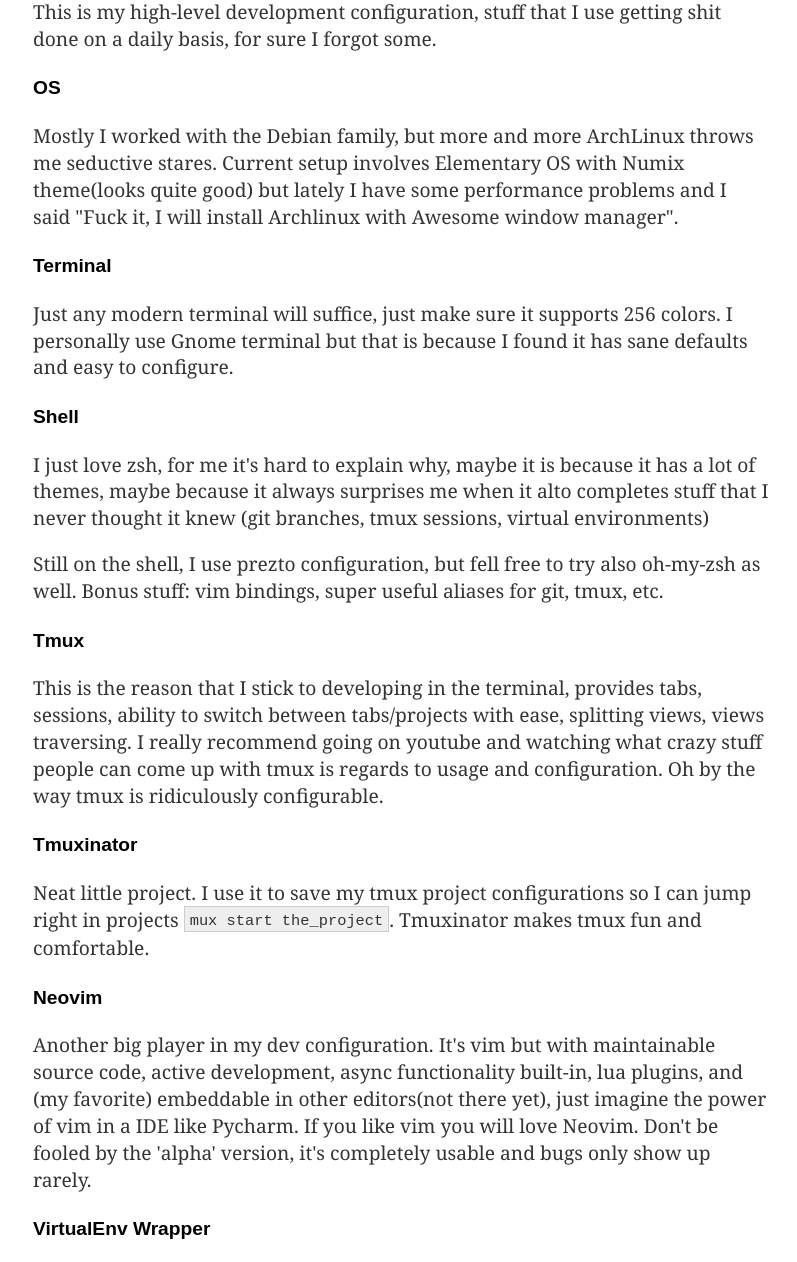
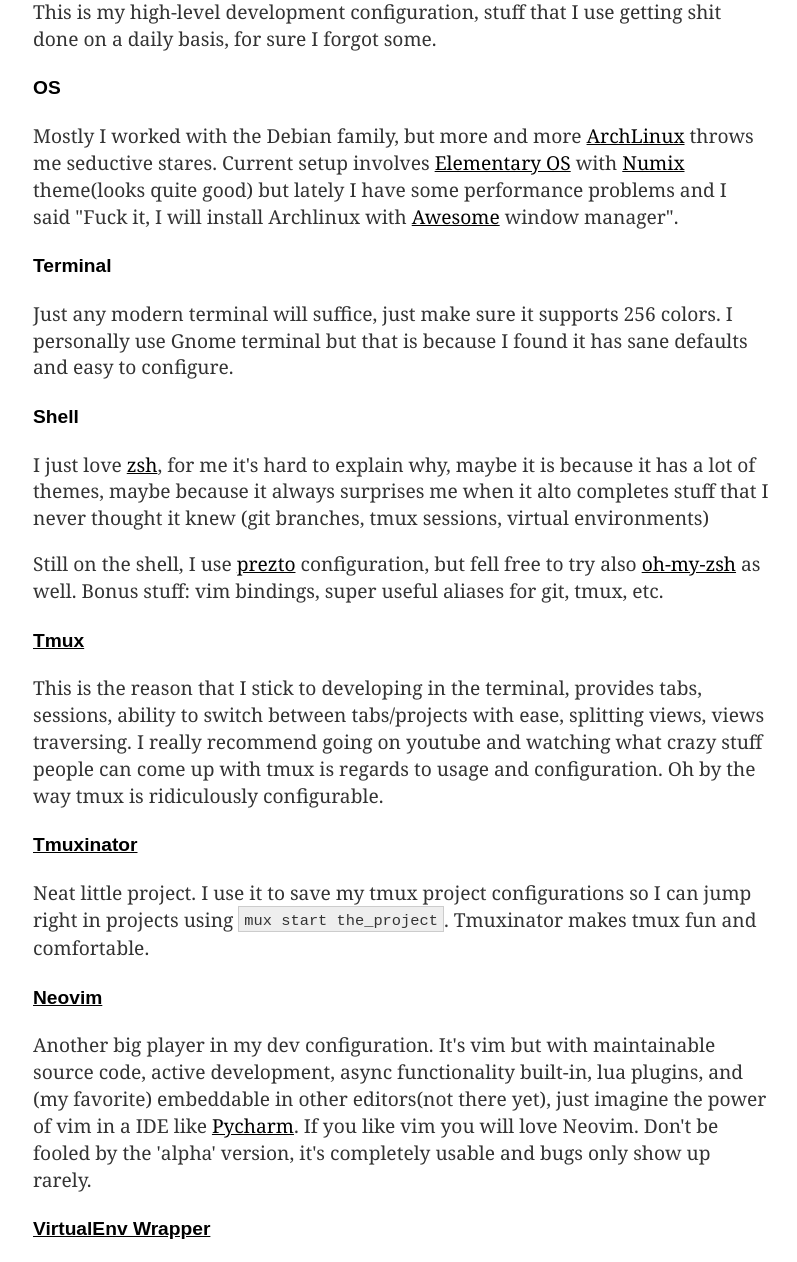
Before and after one commit to BontaVlad/BontaVlad.github.io, a Jekyll site: the page built from _posts/2015-06-11-my-life-in-the-terminal.md, in a window 1280 px wide and 1400 px high, scrolled down 658 px. Shown: the part 138-1400 px from the top of the window, without its empty margins (351-1148 px from the left). Built offline with Jekyll 4.4.1, drawn with Linux system fonts in a browser that asks for light colours; part of the change alters nothing that is shown; some of the changed text lies outside the part shown.

```diff
--- a/_posts/2015-06-11-my-life-in-the-terminal.md
+++ b/_posts/2015-06-11-my-life-in-the-terminal.md
@@ -20,10 +20,11 @@ This is my high-level development configuration, stuff that I use getting shit
 done on a daily basis, for sure I forgot some.
 
 ####OS
-Mostly I worked with the Debian family, but more and more ArchLinux throws me
-seductive stares. Current setup involves Elementary OS with Numix theme(looks
-quite good) but lately I have some performance problems and I said "Fuck it, I
-will install Archlinux with Awesome window manager".
+Mostly I worked with the Debian family, but more and more
+[ArchLinux][arch-linux-link] throws me
+seductive stares. Current setup involves [Elementary OS][elementary-link] with [Numix][numix-link]
+theme(looks quite good) but lately I have some performance problems and I said "Fuck it, I
+will install Archlinux with [Awesome][awesome-link] window manager".
 
 ####Terminal
 Just any modern terminal will suffice, just make sure it supports 256 colors. I
@@ -31,72 +32,74 @@ personally use Gnome terminal but that is because I found it has sane defaults
 and easy to configure.
 
 ####Shell
-I just love zsh, for me it's hard to explain why, maybe it is because it has a
+I just love [zsh][zsh-link], for me it's hard to explain why, maybe it is because it has a
 lot of themes, maybe because it always surprises me when it alto completes stuff
 that I never thought it knew (git branches, tmux sessions, virtual environments)
 
-Still on the shell, I use prezto configuration, but fell free to try also
-oh-my-zsh as well.  Bonus stuff: vim bindings, super useful aliases for git,
+Still on the shell, I use [prezto][prezto-link] configuration, but fell free to try also
+[oh-my-zsh][oh-my-zsh-link] as well.  Bonus stuff: vim bindings, super useful aliases for git,
 tmux, etc.
 
-####Tmux
+####[Tmux][tmux-link]
 This is the reason that I stick to developing in the terminal, provides tabs,
 sessions, ability to switch between tabs/projects with ease, splitting views,
 views traversing. I really recommend going on youtube and watching what crazy stuff
 people can come up with tmux is regards to usage and configuration.
 Oh by the way tmux is ridiculously configurable.
 
-####Tmuxinator
+####[Tmuxinator][tmuxinator-link]
 Neat little project. I use it to save my tmux project configurations so I can
-jump right in projects ``mux start the_project``.
+jump right in projects using ``mux start the_project``.
 Tmuxinator makes tmux fun and comfortable.
 
-####Neovim
+####[Neovim][neovim-link]
 Another big player in my dev configuration. It's vim but with maintainable
 source code, active development, async functionality built-in, lua plugins,
 and (my favorite) embeddable in other editors(not there yet), just imagine the power of vim in a
-IDE like Pycharm. If you like vim you will love Neovim.
+IDE like [Pycharm][pycharm-link]. If you like vim you will love Neovim.
 Don't be fooled by the 'alpha' version, it's completely usable and bugs only show
 up rarely.
 
-####VirtualEnv Wrapper
+####[VirtualEnv Wrapper][virtualenv-link]
 If you develop in python you know what VirtualEnv wrapper does if not than you
 don't need it.
 
-####Pudb
-TUI python debugger, I love it because it offers everything you expect from a
-modern debugger but at the same time lighweight and quick to invoke,
+####[Pudb][pudb-link]
+[TUI][tui-link] python debugger, I love it because it offers everything you expect from a
+modern debugger but at the same time lightweight and quick to invoke,
 just insert: ``import pudb; pu.db`` and you are ready to go. Of course there
 are dozens of ways you can start the thing but this is what I mostly use.
 Bonus points: When selecting the default theme, it has that nostalgic Turbo
 Pascal editor feel.
 
-####PtPython/Bpython
+####[PtPython][ptpython-link]/[Bpython][bpython-link]
 Just because the python shell sucks. It has ipython under the hood, jedi for
 auto completion, multi-line code edit support, vim bindings *wink wink* and much
 more. I you use python shell allot, scratch that, if you use the python shell
 make yourself a favor and install ptpython. If we are still on the subject,
 bpython is also cool, sometimes I switch between them because I don't know
-which one I like more.
+which one I like more. If you happen to use ``./manage.py shell_plus`` it will
+know that you have one or the either installed and switch to that instead of the
+default python shell, huge productivity boost.
 
-####Midnight Commander
+####[Midnight Commander][mc-link]
 If you ever used Total Commander on windows then this TUI application is for
 you. I like to do as much as I can in the terminal so when I have some
 complicated stuff dealing with files I fire this baby up and get right to it,
 works like a breeze and if you are still uninterested let me finish with this:
 **It has vim bindings (you must enable them)**
 
-####The Silver Searcher or 'ag' for short
+####[The Silver Searcher][ag-link] or 'ag' for short
 A code searching tools similar to ``ack`` or ``grep`` but much much faster.
 What can I say more, if something uses ``ack`` or ``grep`` just make a alias and
 everything just works but this time faster. A must have tool for me.
 
-####Happyfinder or 'hf' for the lazy ones
+####[Happyfinder][hf-link] or 'hf' for the lazy ones
 > hf is a command line utility to quickly find files and execute a command -
 > something like Helm/Anything/CtrlP for the terminal. It tries to find the best
 > match, like other fuzzy finders (Sublime, ido, Helm).
 
-####feh
+####[feh][feh-link]
 feh is an X11 image viewer aimed mostly at console users.
 Unlike most other viewers, it does not have a fancy GUI, but simply displays
 images. It is controlled via command line arguments and configurable key/mouse actions.
@@ -107,13 +110,13 @@ This is what README will tell you, I mostly use it for git add, quickly rm a fil
 or simply quick open it for editing. I see a lot of potential here but I always
 fall back to old habits(shame shame).
 
-####Tree
+####[Tree][tree-link]
 Tree is a recursive directory listing program that produces a depth indented
 listing of files. I mostly use it to see a new project file structure or maybe I
 want to show the file structure in a README, sound simple but comes very handy
 very quickly.
 
-####Vagrant
+####[Vagrant][vagrant-link]
 Create and configure lightweight, reproducible, and portable development
 environments.
 A pain in the ass, but that is because I never took the time to really
@@ -123,7 +126,7 @@ if you manage several projects, size can get out of hand very quickly, but at
 the same time if you want to work on a project ``vagrant up`` and you are
 golden.
 
-####Mosh
+####[Mosh][mosh-link]
 Remote terminal application that allows roaming, supports intermittent
 connectivity, and provides intelligent local echo and line editing of user keystrokes.
 
@@ -135,17 +138,43 @@ dropping, the bad part is that it requires mosh to be installed also on the
 server and that is not always possible(most of the time). Works great when it
 works but I have fewer chances to use it.
 
-####Meld
+####[Meld][meld-link]
 Meld is a visual diff and merge tool targeted at developers.
 Meld helps you compare files, directories, and version controlled projects.
 Like I said before I am a terminal fanatic, but when it comes to merge
 conflicts, diff between files, I much rather do it in meld. In my case it's the
 best tool for the job, not to mention that it's free.
 
-####Gitg
+####[Gitg][gitg-link]
 gitg is the GNOME GUI client to view git repositories.
 Again, when dealing with git I like to GUI stuff up. Everybody has some guilty
 pleasures, feels kinda nice to cheat on my terminal, make me like him more.
 
 Bare with me for part II where I will talk about configurations, vim plugins,
 and more.
+
+[arch-linux-link]: https://www.archlinux.org/
+[elementary-link]: https://elementary.io/
+[numix-link]: https://numixproject.org/
+[awesome-link]: http://awesome.naquadah.org/
+[zsh-link]: http://www.zsh.org/
+[prezto-link]: https://github.com/sorin-ionescu/prezto
+[oh-my-zsh-link]: https://github.com/robbyrussell/oh-my-zsh
+[tmux-link]: https://tmux.github.io/
+[tmuxinator-link]: https://github.com/tmuxinator/tmuxinator
+[neovim-link]: https://neovim.io/
+[pycharm-link]: https://www.jetbrains.com/pycharm/
+[virtualenv-link]: http://virtualenvwrapper.readthedocs.org/en/latest/install.html
+[pudb-link]: https://pypi.python.org/pypi/pudb
+[tui-link]: https://en.wikipedia.org/wiki/Text-based_user_interface
+[ptpython-link]: https://github.com/jonathanslenders/ptpython/
+[bpython-link]: http://bpython-interpreter.org/
+[mc-link]: http://www.midnight-commander.org/
+[ag-link]: https://github.com/ggreer/the_silver_searcher
+[hf-link]: https://github.com/hugows/hf
+[feh-link]: https://feh.finalrewind.org/
+[tree-link]: http://linux.die.net/man/1/tree
+[vagrant-link]: https://www.vagrantup.com/
+[mosh-link]: https://mosh.mit.edu/
+[meld-link]: http://meldmerge.org/
+[gitg-link]: https://wiki.gnome.org/Apps/Gitg/
```
